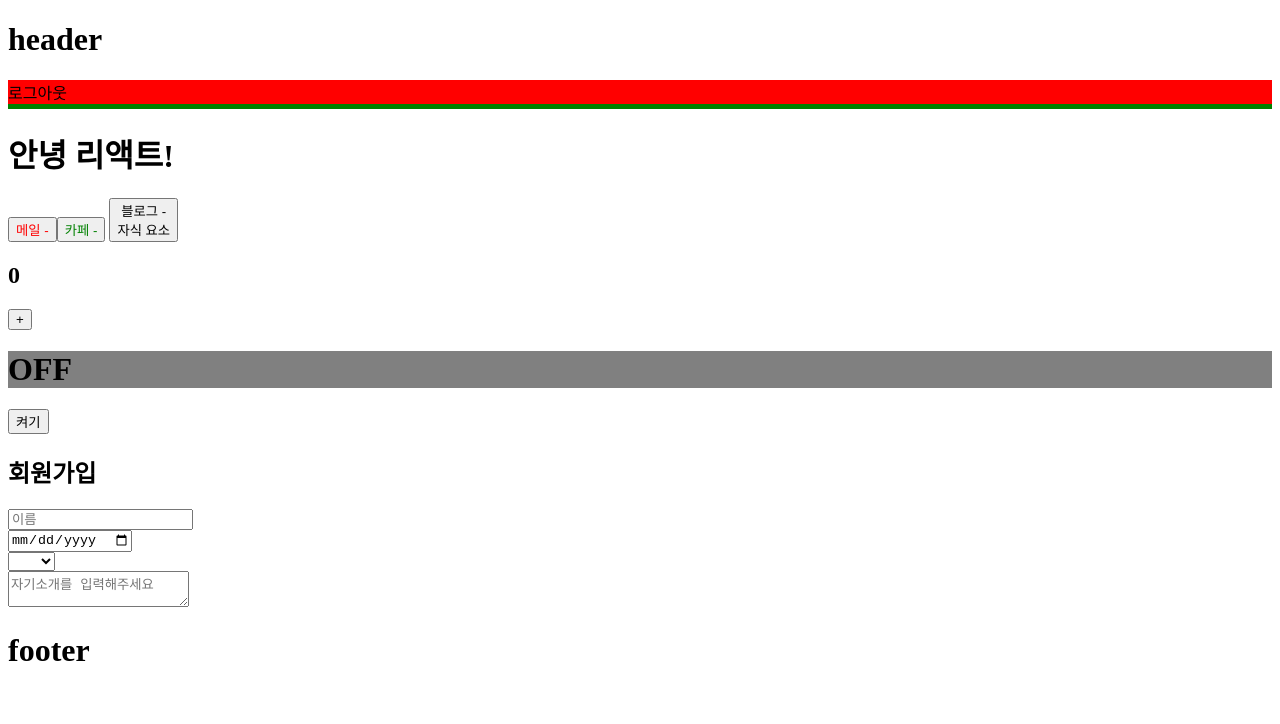
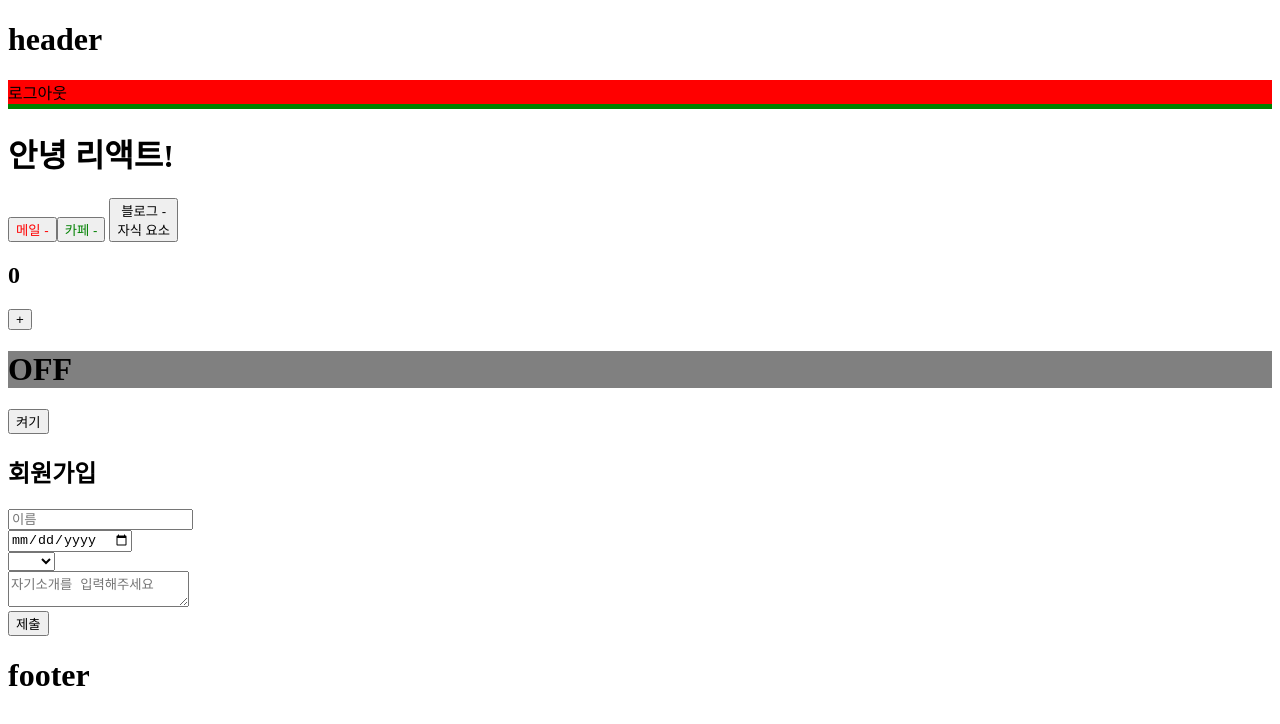
Before and after one commit to yunhozz/reacted, a React (Vite) app in the folder section05/: page / in a window 1280 px wide. Shown: the top 724 px of the page. Built offline with nearby package versions, Linux system fonts and the light colour scheme.

Commit message:
useRef로 컴포넌트의 변수 생성하기

```diff
--- a/section05/src/components/Register.jsx
+++ b/section05/src/components/Register.jsx
@@ -1,4 +1,13 @@
-import { useState } from "react";
+import { useRef, useState } from "react";
+
+/*
+useState() vs. useRef()
+
+둘다 컴포넌트 내부의 변수로 활용 가능하다.
+
+하지만, useState는 값이 변경되면 컴포넌트를 리랜더링하는 반면,
+useRef는 어떤 경우에도 리랜더링을 유발하지 않는다.
+ */
 
 export default () => {
     const [input, setInput] = useState({
@@ -8,9 +17,14 @@ export default () => {
         bio: ""
     });
 
-    // event.target.value : 사용자의 입력값
+    const countRef = useRef(0);
+
     const onChange = (event) => {
+        // event.target.value : 사용자의 입력값
         console.log(event.target.name, event.target.value);
+
+        countRef.current++;
+        console.log(countRef.current);
 
         setInput({
             ...input,
@@ -18,7 +32,14 @@ export default () => {
         });
     };
 
-    console.log(input);
+    const inputRef = useRef();
+
+    const onSubmit = () => {
+        if (input.name === "") {
+            // 이름을 입력하는 DOM 요소 포커스
+            inputRef.current.focus();
+        }
+    };
 
     return (
         <div>
@@ -28,6 +49,7 @@ export default () => {
                     name={"name"}
                     value={input.name}
                     onChange={onChange}
+                    ref={inputRef}
                     placeholder={"이름"}
                 />
             </div>
@@ -43,7 +65,8 @@ export default () => {
                 <select
                     name={"country"}
                     value={input.country}
-                    onChange={onChange}>
+                    onChange={onChange}
+                >
                     <option></option>
                     <option value={"kr"}>한국</option>
                     <option value={"us"}>미국</option>
@@ -58,6 +81,8 @@ export default () => {
                     placeholder={"자기소개를 입력해주세요"}
                 />
             </div>
+
+            <button onClick={onSubmit}>제출</button>
         </div>
     );
 }
```
